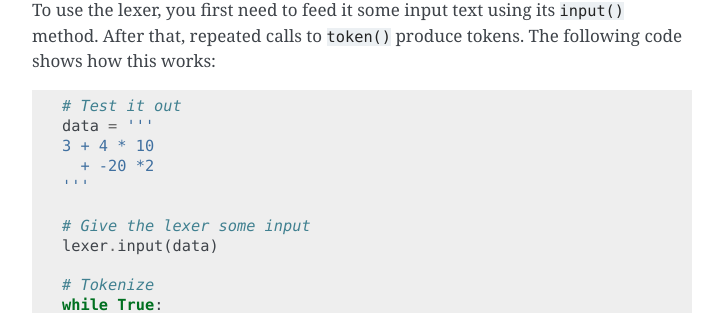
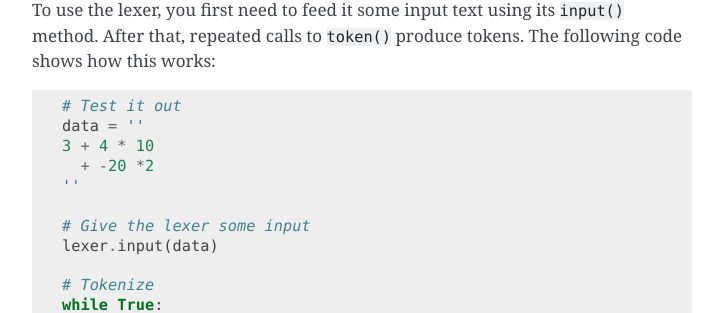
Before and after one commit to dabeaz/ply, a Sphinx documentation site: the page built from docs/ply.rst, in a window 1280 px wide and 900 px high, scrolled down 3194 px. Shown: the part 143-456 px from the top of the window, without its empty margins (388-1111 px from the left). Built offline with Sphinx 7.4.7, drawn with Linux system fonts in a browser that asks for light colours.

```diff
--- a/docs/ply.rst
+++ b/docs/ply.rst
@@ -167,10 +167,10 @@ to ``token()`` produce tokens.  The following code shows how this
 works::
 
     # Test it out
-    data = '''
+    data = ''
     3 + 4 * 10
       + -20 *2
-    '''
+    ''
 
     # Give the lexer some input
     lexer.input(data)
```
